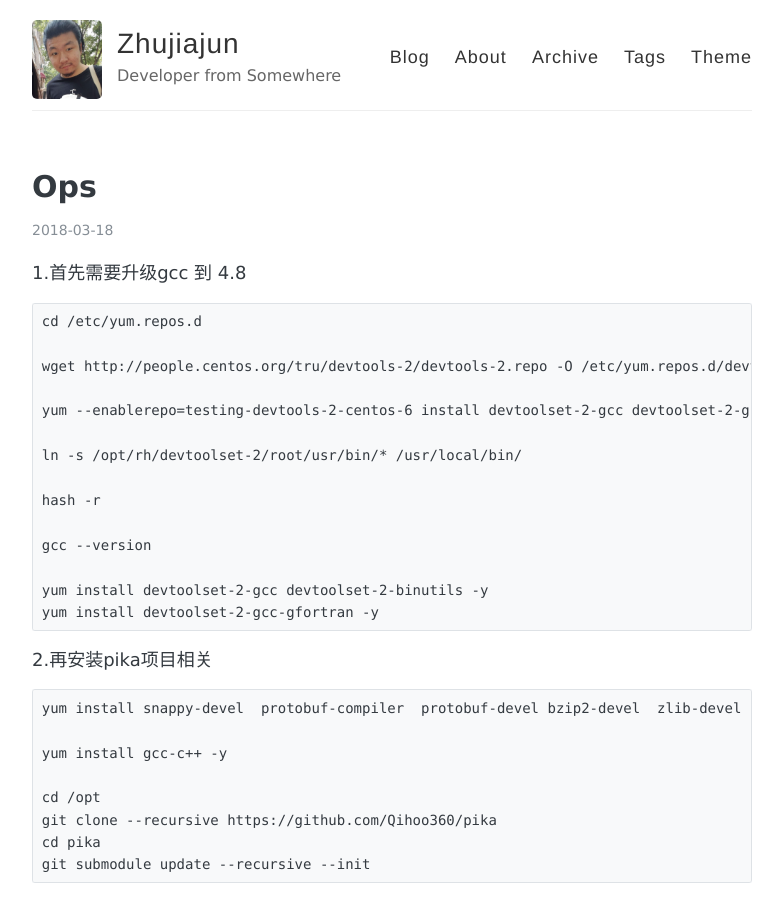
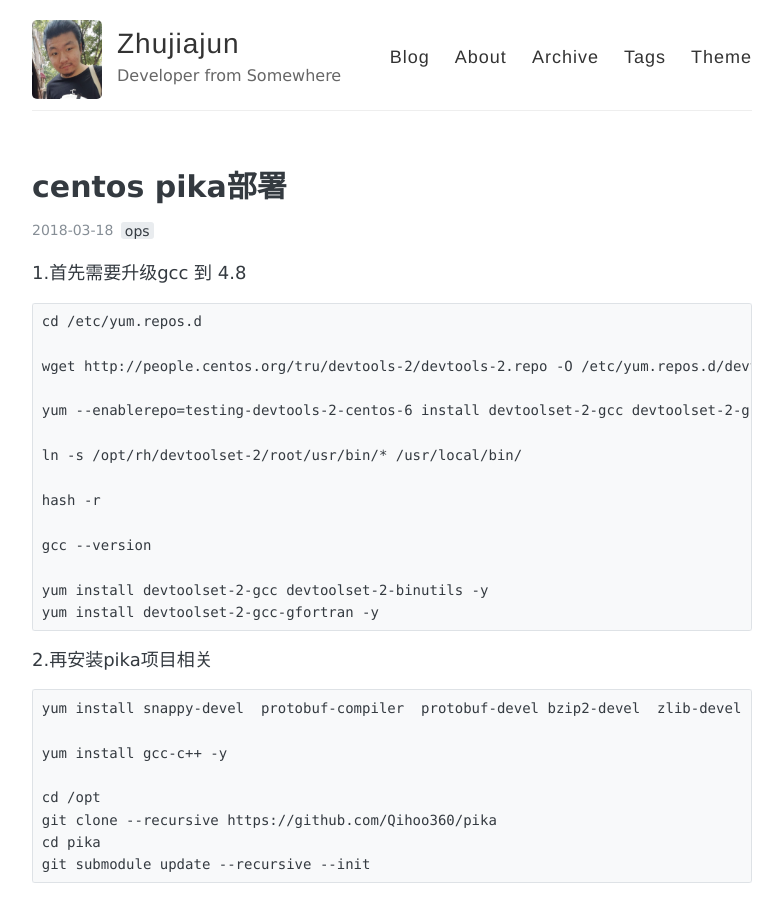
Before and after one commit to jiajun-artist/jiajun-artist.github.io, a Jekyll site: the page built from _posts/2018-03-18-ops.md, in a window 1280 px wide and 900 px high. Shown: the whole window, without its empty margins (248-1031 px from the left). Built offline with Jekyll 4.4.1, drawn with Linux system fonts in a browser that asks for light colours; our own code applies the rules of GitHub Pages for plain Markdown files.

Commit message:
add blog

````diff
--- a/_posts/2018-03-18-ops.md
+++ b/_posts/2018-03-18-ops.md
@@ -1,3 +1,10 @@
+---
+layout: post
+title: "centos pika部署"
+tags: [ops]
+comments: true
+---
+
 1.首先需要升级gcc 到 4.8
 ```
 cd /etc/yum.repos.d
````
